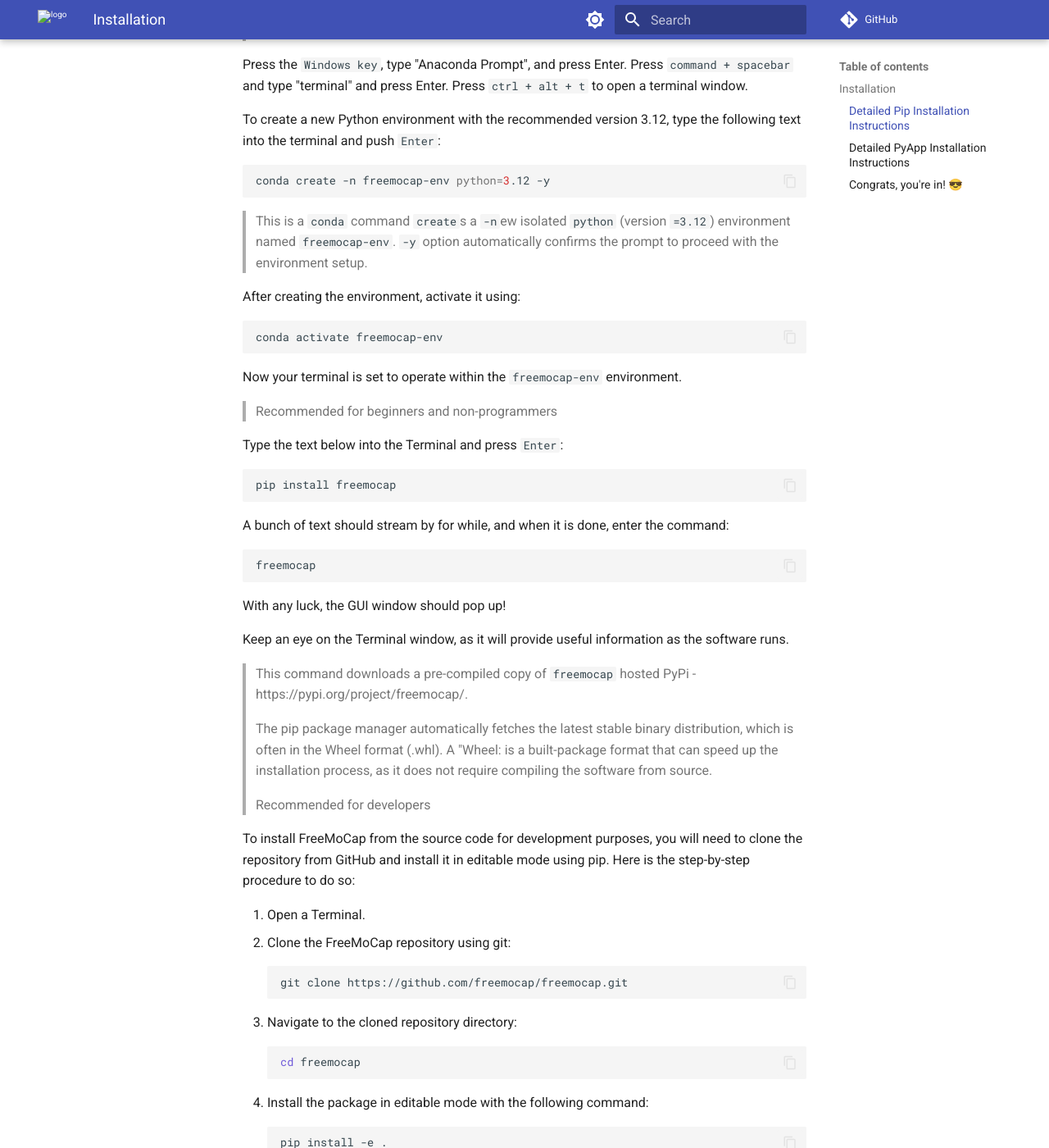
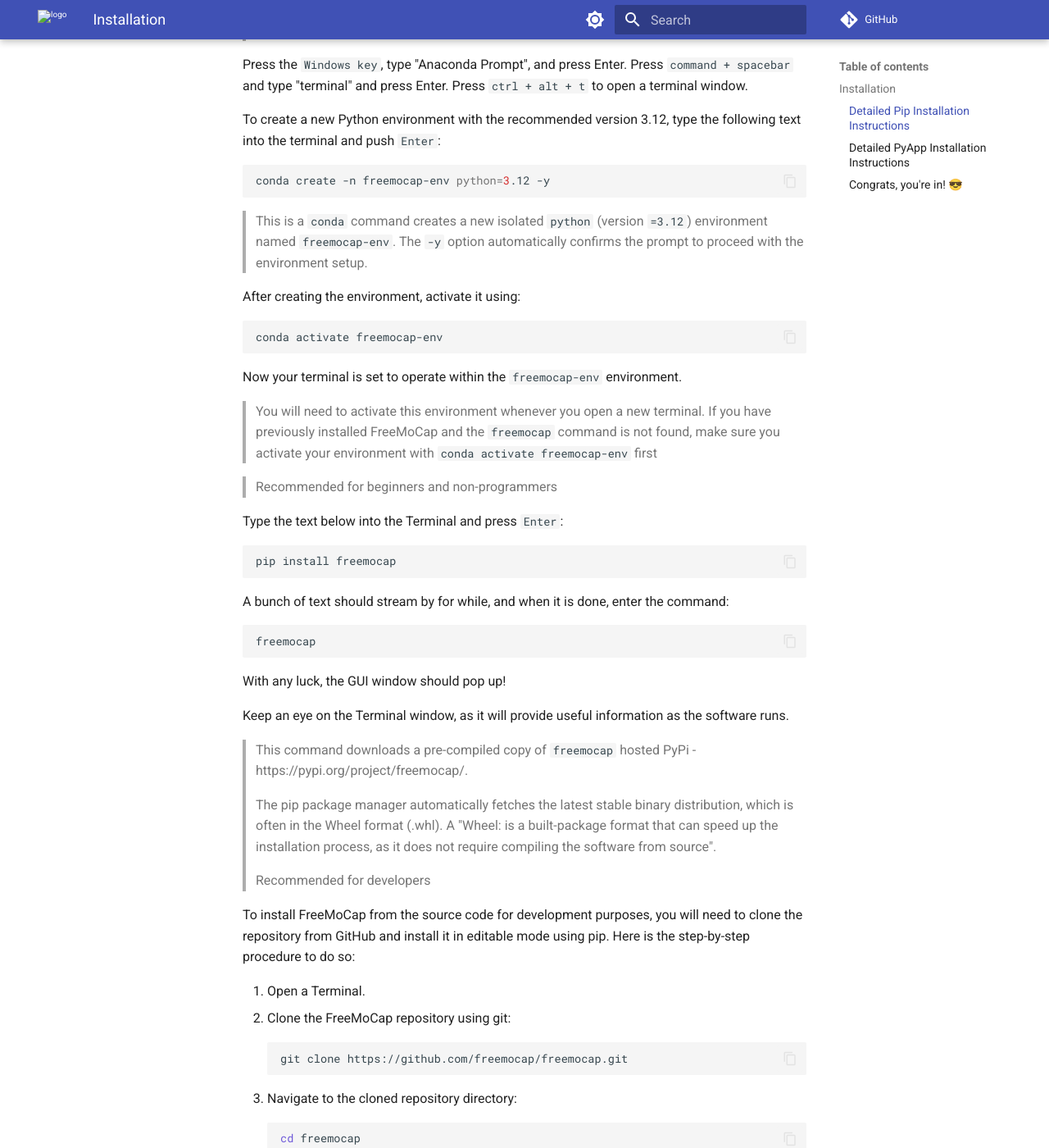
Before and after one commit to freemocap/documentation, an MkDocs documentation site: the page built from docs/Writerside/topics/getting_started/installation.md, in a window 1280 px wide and 1400 px high, scrolled down 879 px. Shown: the whole window at 82% size. Built offline with MkDocs 1.6.1 and Material for MkDocs 9.7.7, drawn with Linux system fonts in a browser that asks for light colours; comment, search, counter and statistics services are not loaded.

Commit message:
Clean up installation instructions

````diff
--- a/docs/Writerside/topics/getting_started/installation.md
+++ b/docs/Writerside/topics/getting_started/installation.md
@@ -62,8 +62,8 @@
 conda create -n freemocap-env python=3.12 -y
 ```
 
-> This is a `conda` command `create`s a `-n`ew isolated `python` (version `=3.12`) environment named `freemocap-env`.
-> `-y` option automatically confirms the prompt to proceed with the environment setup.
+> This is a `conda` command creates a new isolated `python` (version `=3.12`) environment named `freemocap-env`.
+> The `-y` option automatically confirms the prompt to proceed with the environment setup.
 
 After creating the environment, activate it using:
 
@@ -72,6 +72,9 @@
 ```
 
 Now your terminal is set to operate within the `freemocap-env` environment.
+
+> You will need to activate this environment whenever you open a new terminal.
+> If you have previously installed FreeMoCap and the `freemocap` command is not found, make sure you activate your environment with `conda activate freemocap-env` first
 
 </procedure>
 
@@ -99,7 +102,7 @@
 
 > This command downloads a pre-compiled copy of `freemocap` hosted PyPi - https://pypi.org/project/freemocap/.
 >
-> The pip package manager automatically fetches the latest stable binary distribution, which is often in the Wheel format (.whl). A "Wheel: is a built-package format that can speed up the installation process, as it does not require compiling the software from source.
+> The pip package manager automatically fetches the latest stable binary distribution, which is often in the Wheel format (.whl). A "Wheel: is a built-package format that can speed up the installation process, as it does not require compiling the software from source".
 </tab>
 <tab title = "Install from Source Code">
 
````
